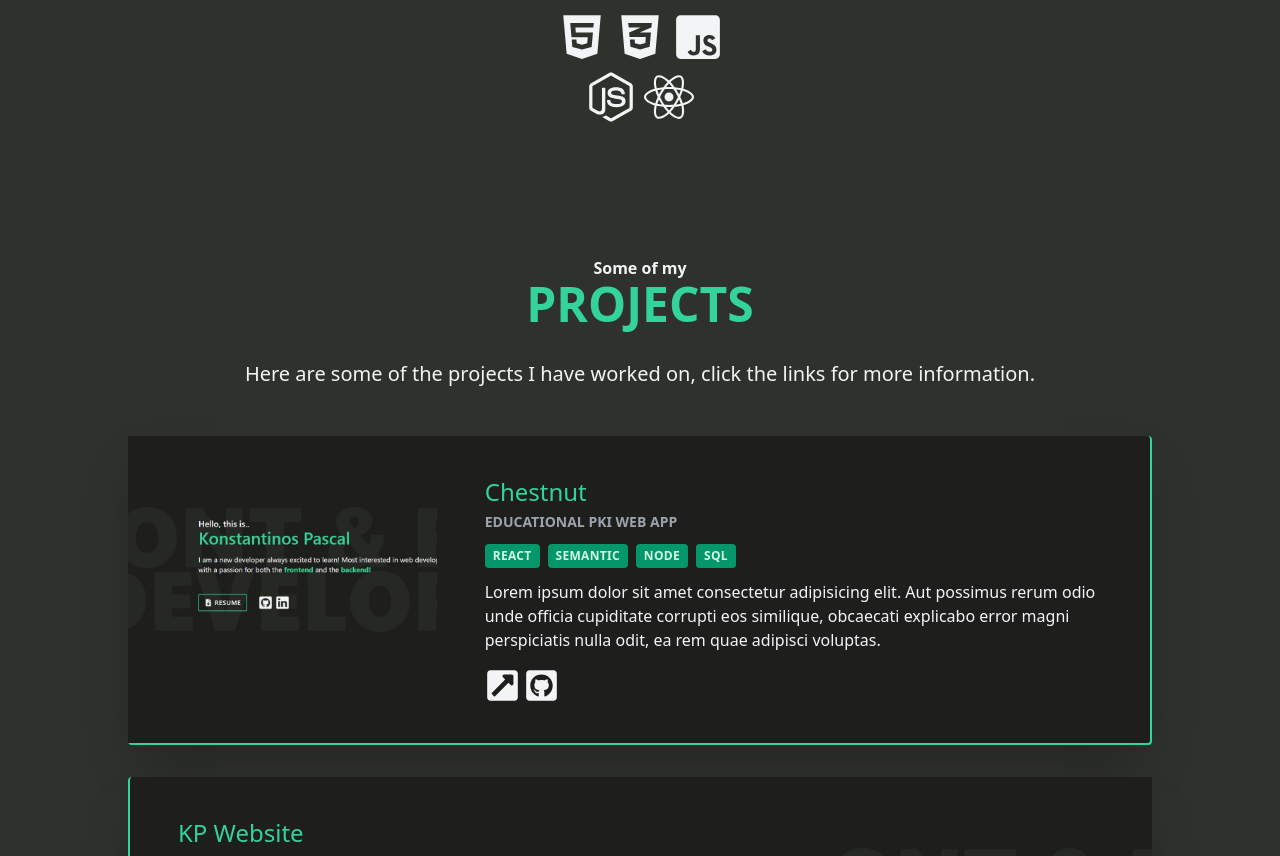
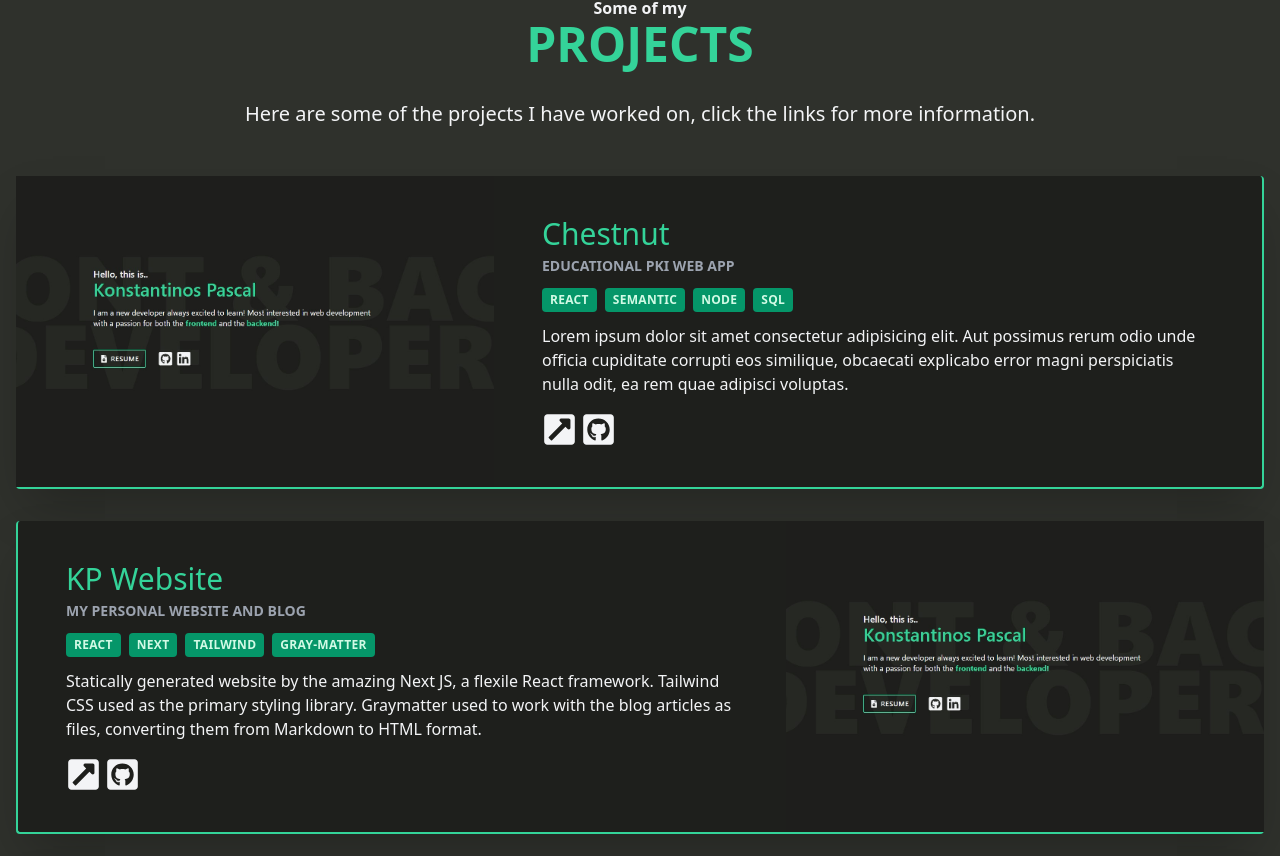
Before and after one commit to konstapascal/kp-website-v1, a Next.js app: page / in a window 1280 px wide. Shown: the part 1484-2340 px from the top of the page. Built offline with nearby package versions, Linux system fonts and the light colour scheme; what @tailwindcss/typography would draw is missing.

Commit message:
improved projects section, added scale effects

```diff
--- a/components/kp-website/HomeAbout.js
+++ b/components/kp-website/HomeAbout.js
@@ -3,7 +3,7 @@ import Image from 'next/image';
 function About() {
 	return (
 		<section
-			className=' bg-main-light lg:py-32 px-4 py-20'
+			className=' bg-main-light lg:pt-32 px-4 pt-20'
 			id='about-section'>
 			<div className=' lg:max-w-4xl container text-center text-gray-100'>
 				<p className='font-semibold text-gray-100'>Some of my</p>
--- a/components/kp-website/HomeBlog.js
+++ b/components/kp-website/HomeBlog.js
@@ -2,7 +2,7 @@ import Link from 'next/link';
 
 function Blog() {
 	return (
-		<section className=' bg-main-light lg:pt-32 px-4 pt-20'>
+		<section className=' bg-main-light lg:pb-32 px-4 pb-20'>
 			<div className=' lg:max-w-4xl container text-center text-gray-100'>
 				<p className='font-semibold text-gray-100'>Check out my</p>
 
--- a/components/kp-website/HomeHero.js
+++ b/components/kp-website/HomeHero.js
@@ -94,7 +94,7 @@ function Hero() {
 						className=' lg:justify-start flex items-center justify-center transition-opacity duration-1000 opacity-0'
 						id='links'>
 						<a
-							className='text-sm  lg:text-lg flex items-center px-4 py-2  font-semibold tracking-wider text-gray-100  border-2 border-green-400 rounded-[0.2rem]'
+							className='text-sm hover:scale-105 transform-gpu duration-200  lg:text-lg flex items-center px-4 py-2  font-semibold tracking-wider text-gray-100  border-2 border-green-400 rounded-[0.2rem]'
 							href='/kp-resume.pdf'
 							download>
 							<Image
--- a/components/kp-website/HomeProjects.js
+++ b/components/kp-website/HomeProjects.js
@@ -4,7 +4,7 @@ import projects from '../../data/projects';
 
 function Projects() {
 	return (
-		<section className='bg-main-light lg:pb-32 px-4 pb-20'>
+		<section className='bg-main-light lg:py-32 px-4 py-20'>
 			<div className=' container text-gray-100'>
 				<div className='text-center'>
 					<p className=' font-semibold text-gray-100'>Some of my</p>
@@ -18,7 +18,7 @@ function Projects() {
 				</div>
 
 				{/* ---------- CARDS ---------- */}
-				<div className=' lg:gap-8 flex flex-wrap justify-center gap-12'>
+				<div className=' lg:gap-8 flex flex-col items-center gap-12'>
 					{projects.map(project => (
 						<ProjectCard
 							key={project.id}
--- a/components/shared/ProjectCard.js
+++ b/components/shared/ProjectCard.js
@@ -3,19 +3,17 @@ import Label from './Label';
 
 function ProjectCard({ title, subtitle, description, url, labels }) {
 	return (
-		<div className='bg-main-dark lg:even:flex-row-reverse lg:even:border-r-0 lg:even:border-l-2 group md:shadow-2xl offset lg:flex-row lg:max-w-4xl xl:max-w-5xl flex flex-col max-w-md duration-500 transform border-b-2 border-r-2 border-green-400 rounded shadow-md'>
+		<div className='bg-main-dark lg:even:flex-row-reverse lg:even:border-r-0 lg:even:border-l-2 md:shadow-2xl offset lg:flex-row lg:hover:scale-105 transform-gpu flex flex-col duration-200 border-b-2 border-r-2 border-green-400 rounded shadow-md'>
 			<Image
 				src={`${url}`}
-				width={800}
-				height={450}
+				width={600}
+				height={300}
 				quality={100}
-				className=' lg:group-hover:scale-150 object-cover duration-500 transform'
+				className=' object-cover'
 			/>
 
 			<div className=' lg:px-12 lg:py-10 max-w-3xl px-10 py-8'>
-				<h1 className=' group-hover:underline inline-block text-2xl text-green-400'>
-					{title}
-				</h1>
+				<h1 className=' inline-block text-3xl text-green-400'>{title}</h1>
 				<p className=' mt-1 text-sm font-semibold text-gray-400 uppercase'>
 					{subtitle}
 				</p>
--- a/data/projects.js
+++ b/data/projects.js
@@ -13,9 +13,9 @@ const projects = [
 		title: 'KP Website',
 		subtitle: 'My personal website and blog',
 		description:
-			'Lorem ipsum dolor sit amet consectetur adipisicing elit. Aut possimus rerum odio unde officia cupiditate corrupti eos similique, obcaecati explicabo error magni perspiciatis nulla odit, ea rem quae adipisci voluptas.',
+			'Statically generated website by the amazing Next JS, a flexile React framework. Tailwind CSS used as the primary styling library. Graymatter used to work with the blog articles as files, converting them from Markdown to HTML format.',
 		url: '/img/kp-website.jpg',
-		labels: ['React', 'NEXT', 'Tailwind']
+		labels: ['REACT', 'NEXT', 'TAILWIND', 'GRAY-MATTER']
 	},
 	{
 		id: 3,
--- a/pages/index.js
+++ b/pages/index.js
@@ -14,9 +14,9 @@ export default function Home() {
 				<link rel='icon' href='/favicon.png' />
 			</Head>
 			<HomeHero />
-			<HomeBlog />
 			<HomeAbout />
 			<HomeProjects />
+			<HomeBlog />
 			<Footer />
 		</>
 	);
```
Also changed, not shown: public/img/kp-website.jpg.
